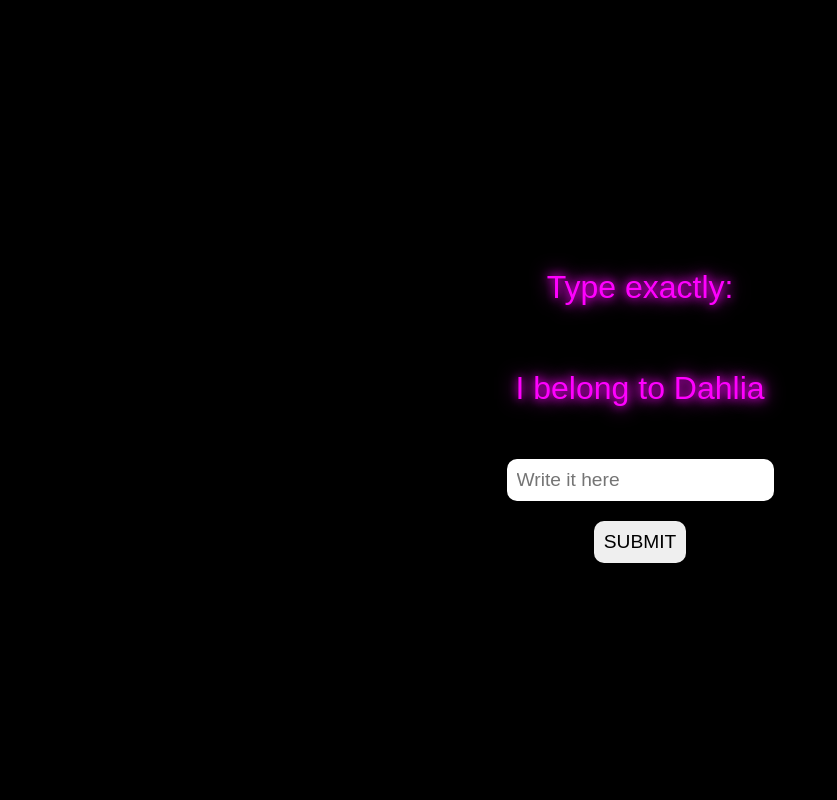
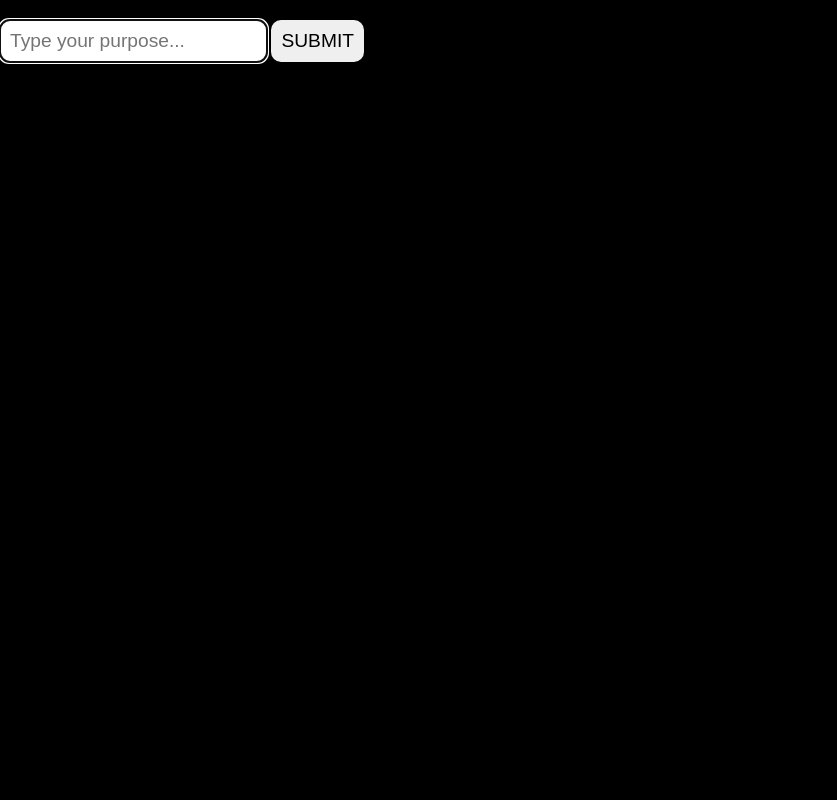
Before and after one commit to SpoilDahlia2d/obeytodahlia, a Flask app: page / in a window 1280 px wide. Shown: the whole page, without its empty margins (0-837 px from the left). Run offline with Flask 3, Linux system fonts and the light colour scheme.

Commit message:
Update index.html

```diff
--- a/templates/index.html
+++ b/templates/index.html
@@ -1,23 +1,17 @@
 <!DOCTYPE html>
 <html lang="en">
 <head>
-    <meta charset="UTF-8">
-    <title>Dahlia Control</title>
-    <link rel="stylesheet" href="{{ url_for('static', filename='style.css') }}">
+  <meta charset="UTF-8">
+  <title>Dahlia Obsession</title>
+  <link rel="stylesheet" href="/static/style.css">
 </head>
 <body>
-    <div id="start-screen">
-        <p class="neon-text">Type exactly:</p>
-        <p class="neon-text">I belong to Dahlia</p>
-        <input type="text" id="submission" placeholder="Write it here">
-        <button id="confirm">SUBMIT</button>
-    </div>
-
-    <div id="effect-screen" style="display: none;">
-        <div id="text-container"></div>
-        <audio id="audio" src="{{ url_for('static', filename='audio/audio.mp3') }}"></audio>
-    </div>
-
-    <script src="{{ url_for('static', filename='script.js') }}"></script>
+  <div id="overlay">
+    <input id="input" placeholder="Type your purpose..." autofocus />
+    <button onclick="checkPhrase()">SUBMIT</button>
+  </div>
+  <audio id="audio" src="/static/audio.mp3"></audio>
+  <div id="phrases"></div>
+  <script src="/static/script.js"></script>
 </body>
 </html>
```
